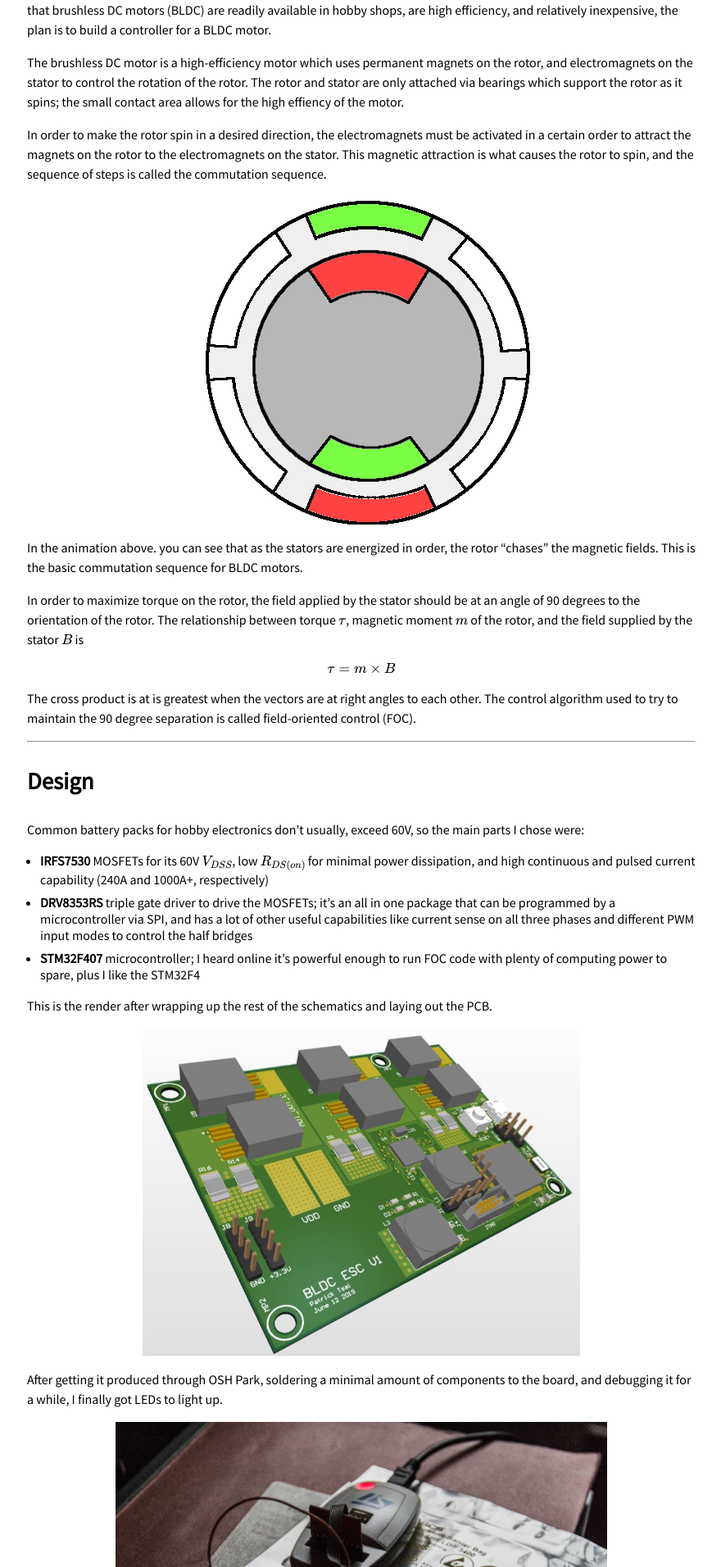
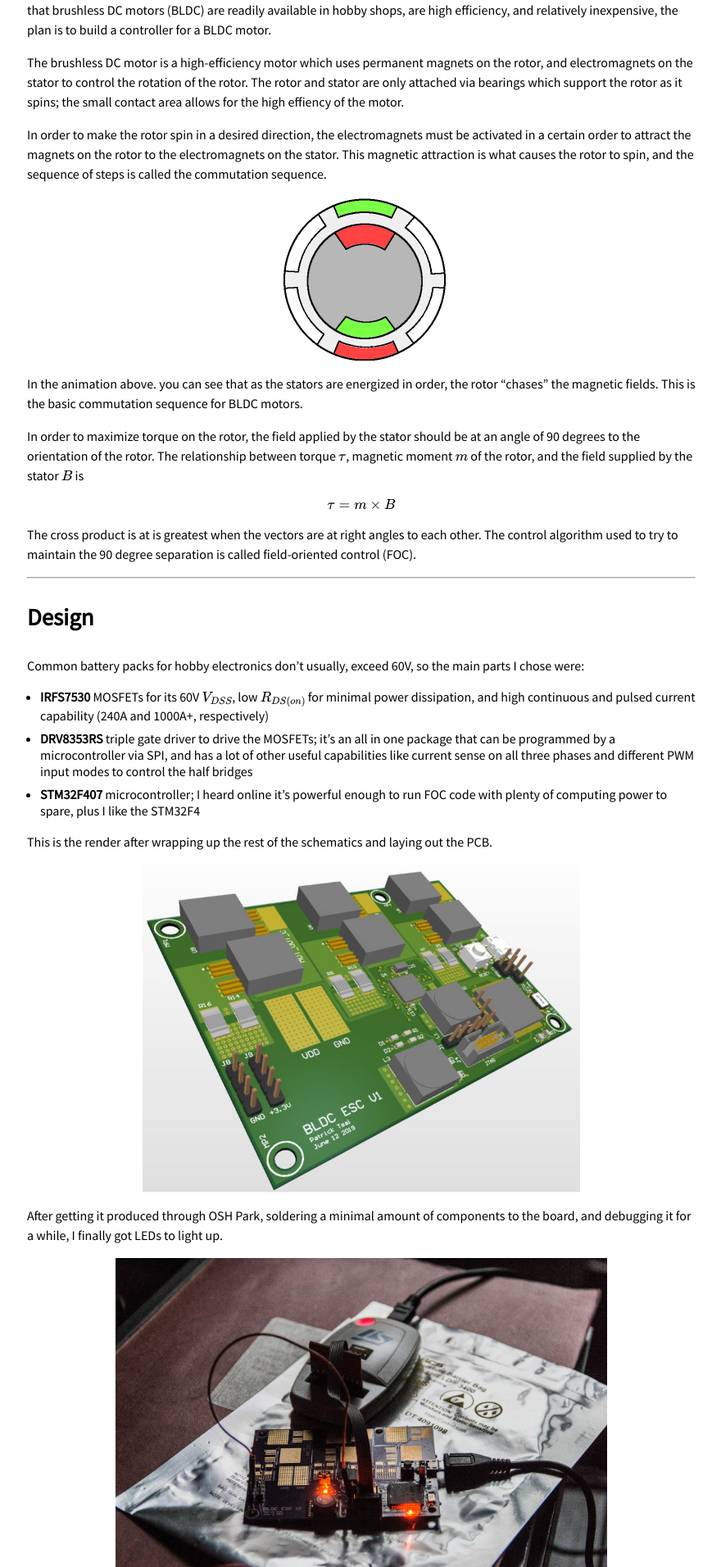
Before and after one commit to patosai/patosai.github.io, a Jekyll site: the page built from _posts/2020-06-29-bldc-esc.markdown, in a window 1280 px wide. Shown: the part 313-2225 px from the top of the page at 82% size, without its empty margins (199-1079 px from the left). Built offline with Jekyll 4.4.1, drawn with Linux system fonts in a browser that asks for light colours; formulas are drawn with MathJax 3.

Commit message:
Small image

```diff
--- a/_posts/2020-06-29-bldc-esc.markdown
+++ b/_posts/2020-06-29-bldc-esc.markdown
@@ -13,7 +13,7 @@ The brushless DC motor is a high-efficiency motor which uses permanent magnets o
 
 In order to make the rotor spin in a desired direction, the electromagnets must be activated in a certain order to attract the magnets on the rotor to the electromagnets on the stator. This magnetic attraction is what causes the rotor to spin, and the sequence of steps is called the commutation sequence.
 
-<img class="img" src='/assets/posts/2020-06-29-bldc-esc/bldc-animation.gif' alt='Animation showing BLDC commutation' />
+<img class="img small" src='/assets/posts/2020-06-29-bldc-esc/bldc-animation.gif' alt='Animation showing BLDC commutation' />
 
 In the animation above. you can see that as the stators are energized in order, the rotor "chases" the magnetic fields. This is the basic commutation sequence for BLDC motors.
 
--- a/_sass/_classes.scss
+++ b/_sass/_classes.scss
@@ -24,6 +24,10 @@ img.img {
   }
   &.right {
     float: right;
+  }
+
+  &.small {
+    max-height: 200px;
   }
 }
 
```
